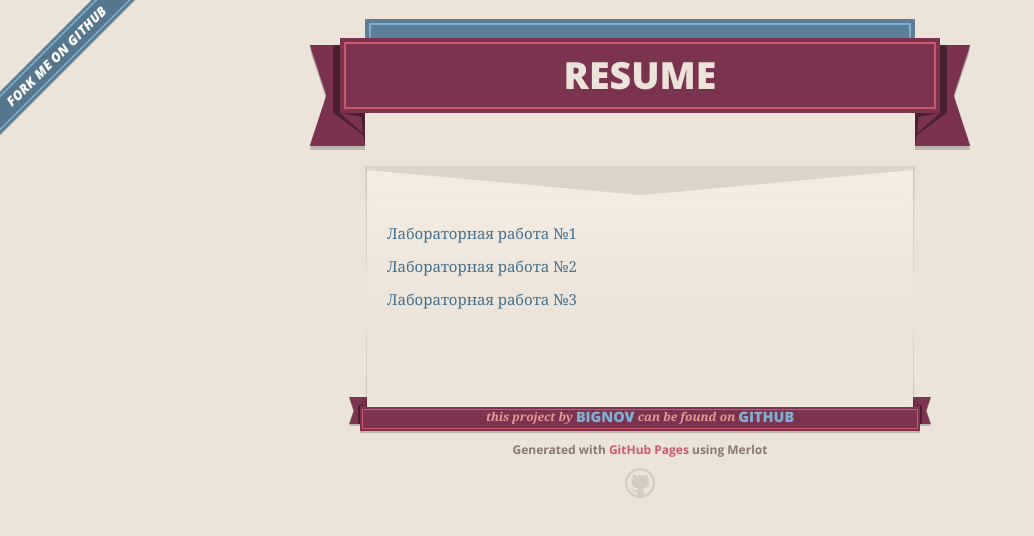
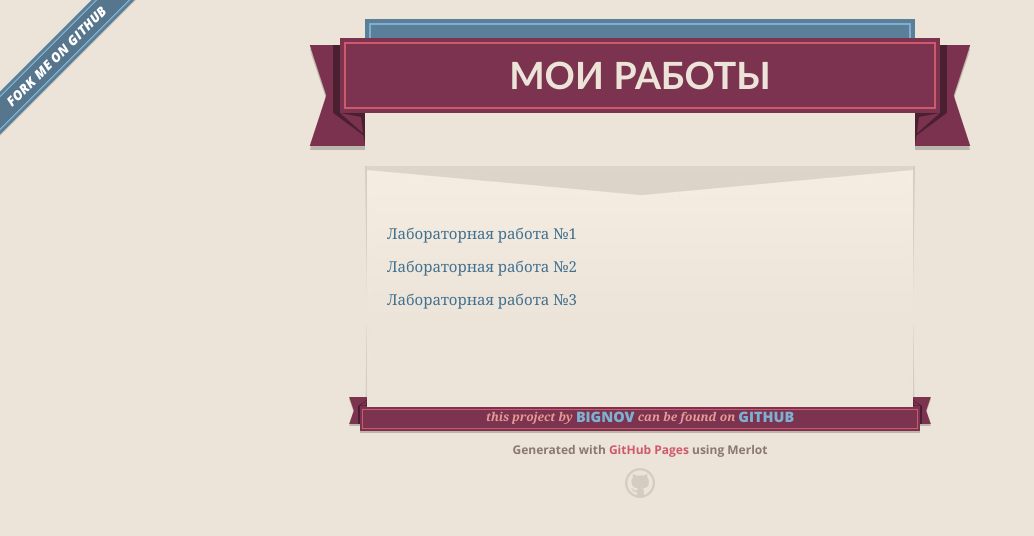
Before and after one commit to Bignov/Res, a plain HTML site: page index.html in a window 1280 px wide. Shown: the whole page, without its empty margins (0-1034 px from the left). Drawn offline with nearby package versions, Linux system fonts and the light colour scheme.

Commit message:
Update index.html

```diff
--- a/index.html
+++ b/index.html
@@ -27,7 +27,7 @@
       <header>
         <span class="ribbon-outer">
           <span class="ribbon-inner">
-            <h1>Resume</h1>
+            <h1>Мои работы</h1>
             <h2></h2>
           </span>
           <span class="left-tail"></span>
```
